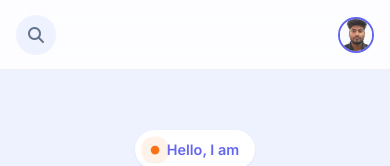
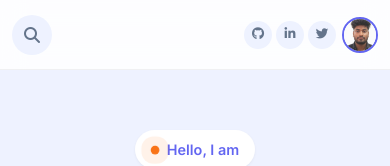
Before and after one commit to Ommii98/myportfolio, a plain HTML site: page index.html in a window 390 px wide. Shown: the top 166 px of the page. Drawn offline with Linux system fonts and the light colour scheme.

Commit message:
fix: show all social icons on mobile topbar with compact sizing, keep search icon

```diff
--- a/style.css
+++ b/style.css
@@ -1202,19 +1202,27 @@ ul {
     .topbar {
         left: 0;
         width: 100%;
-        padding: 0 16px;
+        padding: 0 12px;
         justify-content: space-between;
         overflow: hidden;
     }
 
-    /* Force hide social icons in topbar on mobile */
-    .topbar .social-icons,
+    /* Show social icons on mobile but compact */
+    .topbar .social-icons {
+        display: flex !important;
+        gap: 4px;
+    }
+
     .topbar .social-icons a {
-        display: none !important;
+        display: inline-flex !important;
+        width: 28px !important;
+        height: 28px !important;
+        margin-left: 0 !important;
+        font-size: 0.78rem !important;
     }
 
     .topbar-right {
-        gap: 8px;
+        gap: 6px;
         flex-shrink: 0;
     }
 
```
